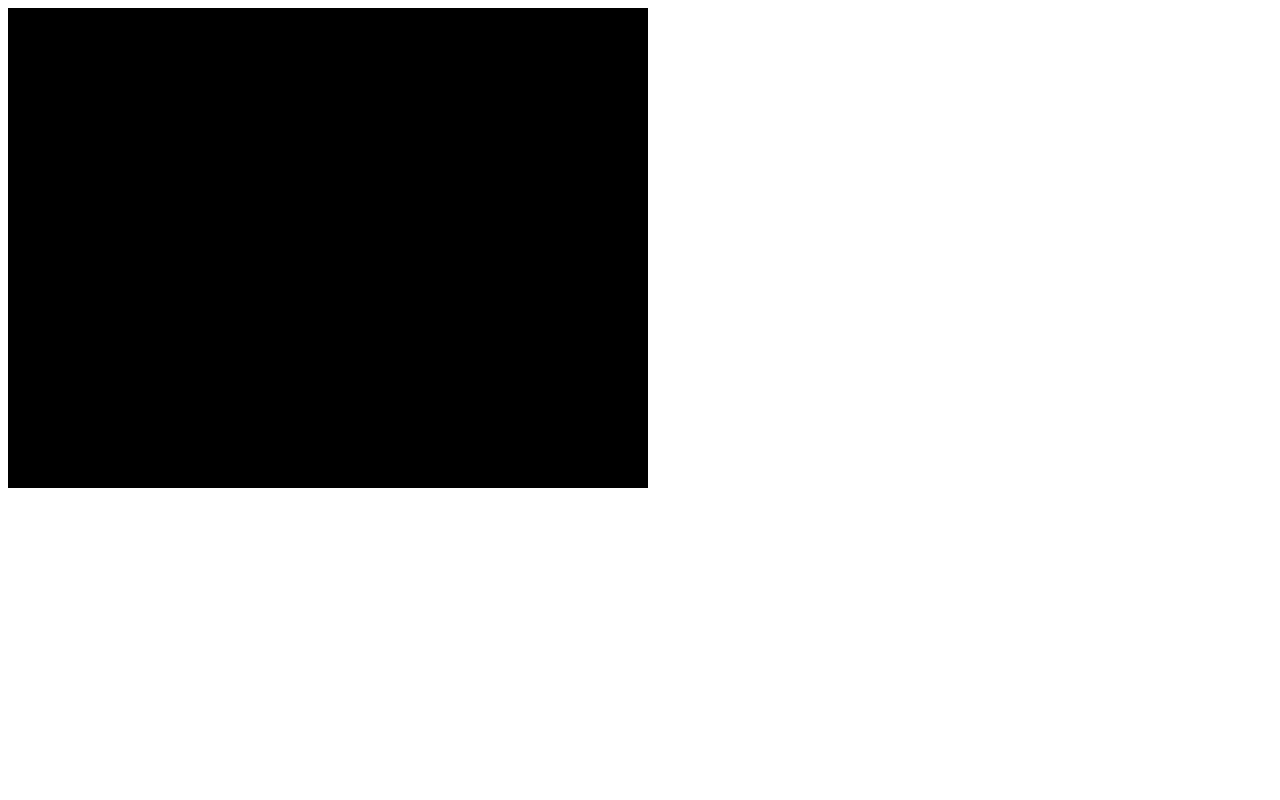
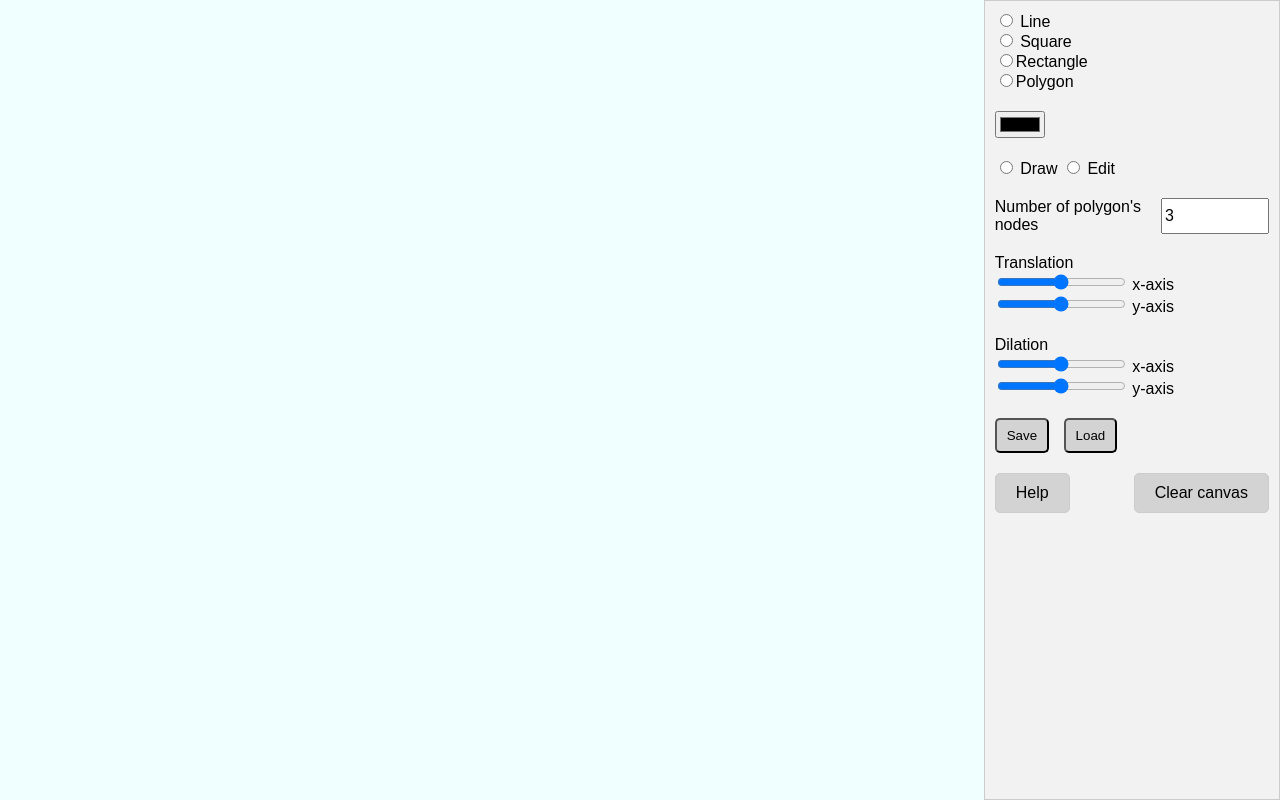
Before and after one commit to kentlius/2d-cad, a plain HTML site: page src/index.html in a window 1280 px wide. Drawn offline with Linux system fonts and the light colour scheme.

Commit message:
website base completed

```diff
--- a/src/index.html
+++ b/src/index.html
@@ -4,11 +4,65 @@
 		<meta charset="UTF-8" />
 		<meta http-equiv="X-UA-Compatible" content="IE=edge" />
 		<meta name="viewport" content="width=device-width, initial-scale=1.0" />
-    <title>2D CAD</title>
+		<title>Tugas Besar 1 - 2D CAD</title>
 		<link rel="stylesheet" href="style.css" />
 		<script src="script.js" type="module" defer></script>
 	</head>
 	<body>
-    <canvas id="glcanvas" width="640" height="480"></canvas>
+		<div id="container">
+			<div id="canvas-container">
+				<canvas id="canvas"></canvas>
+			</div>
+			<div id="tools-container">
+				<div id="shape-tool">
+					<form >
+						<input type="radio" name="shape" id="line" value="line"> Line
+						<br>
+						<input type="radio" name="shape" id="square" value="square"> Square
+						<br>
+						<input type="radio" name="shape" id="rectangle" value="rectangle">Rectangle
+						<br>
+						<input type="radio" name="shape" id="polygon" value="polygon">Polygon
+						<br>
+					</form>
+				</div>
+				<div id="color-tool">
+					<input type="color" id="color_picker">
+				</div>
+				<div id="mouse-tool">
+					<input type="radio" name="edit-tool" id="draw" value="draw">
+					<label for="draw">Draw</label>
+					<input type="radio" name="edit-tool" id="edit" value="edit">
+					<label for="edit">Edit</label>
+				</div>
+				<div id="polygon-node-tool" style="display: flex;">
+					<div>Number of polygon's nodes</div>
+					<input type="number" id="number_of_nodes" min="3" value="3">
+				</div>
+				<div id="translation-tool">
+					<div>Translation</div>
+					<input type="range" id="x-axis-translation">
+					<label for="x-axis-translation">x-axis</label>
+					<input type="range" id="y-axis-translation">
+					<label for="y-axis-translation">y-axis</label>
+				</div>
+				<div id="dilation-tool">
+					<div>Dilation</div>
+					<input type="range" id="x-axis-dilation">
+					<label for="x-axis-dilation">x-axis</label>
+					<input type="range" id="y-axis-dilation">
+					<label for="y-axis-dilation">y-axis</label>
+				</div>
+				<div id="file-tool">
+					<button id="save">Save</button>
+					<input type="file" id="load_src" style="display:none">
+					<button id="load" onclick="document.getElementById('load_src').click()">Load</button>
+				</div>
+				<div id="user-guide">
+					<div id="help" class="button">Help</div>
+					<div id="clear" class="button">Clear canvas</div>
+				</div>
+			</div>
+		</div>
 	</body>
 </html>
--- a/src/style.css
+++ b/src/style.css
@@ -0,0 +1,83 @@
+* {
+	font-family: Arial, Helvetica, sans-serif;
+}
+
+html, body {
+  	height: 100%;
+  	margin: 0;
+}
+
+#container {
+	height: 100%;
+	display: flex;
+	flex-direction: row;
+}
+
+#canvas-container {
+  width: 100vw;
+  height: 100vh;
+  display: flex;
+  justify-content: center;
+  align-items: center;
+}
+
+canvas {
+  width: 100%;
+  height: 100%;
+  display: block;
+  background-color: azure;
+}
+
+#tools-container {
+	background-color: #f2f2f2;
+	border: 1px solid #cccccc;
+	overflow: auto;
+}
+
+#tools-container > div {
+	padding: 10px;
+}
+
+#polygon-node-tool > input {
+	font-size:medium;
+	width: 100px;
+
+}
+
+#file-tool button {
+	display: inline-block;
+	background-color: lightgray;
+	border-radius: 5px;
+	padding: 8px 10px;
+	cursor: pointer;
+	margin-right: 10px;
+}
+
+#file-tool button:hover {
+	background-color: darkgray;
+}
+
+#user-guide {
+    display: flex;
+    justify-content: space-between;
+}
+
+#help, #clear {
+    display: inline-block;
+    text-align: center;
+    padding: 10px 20px;
+    border-radius: 5px;
+    cursor: pointer;
+	border: 1px solid #cccccc;
+	background-color: lightgray;
+}
+
+
+#help:hover {
+    background-color: darkgray;
+}
+
+#clear:hover {
+	background-color: #dd0000;
+	color: white;
+}
```
Lines whose indentation alone changed are shown as unchanged.
